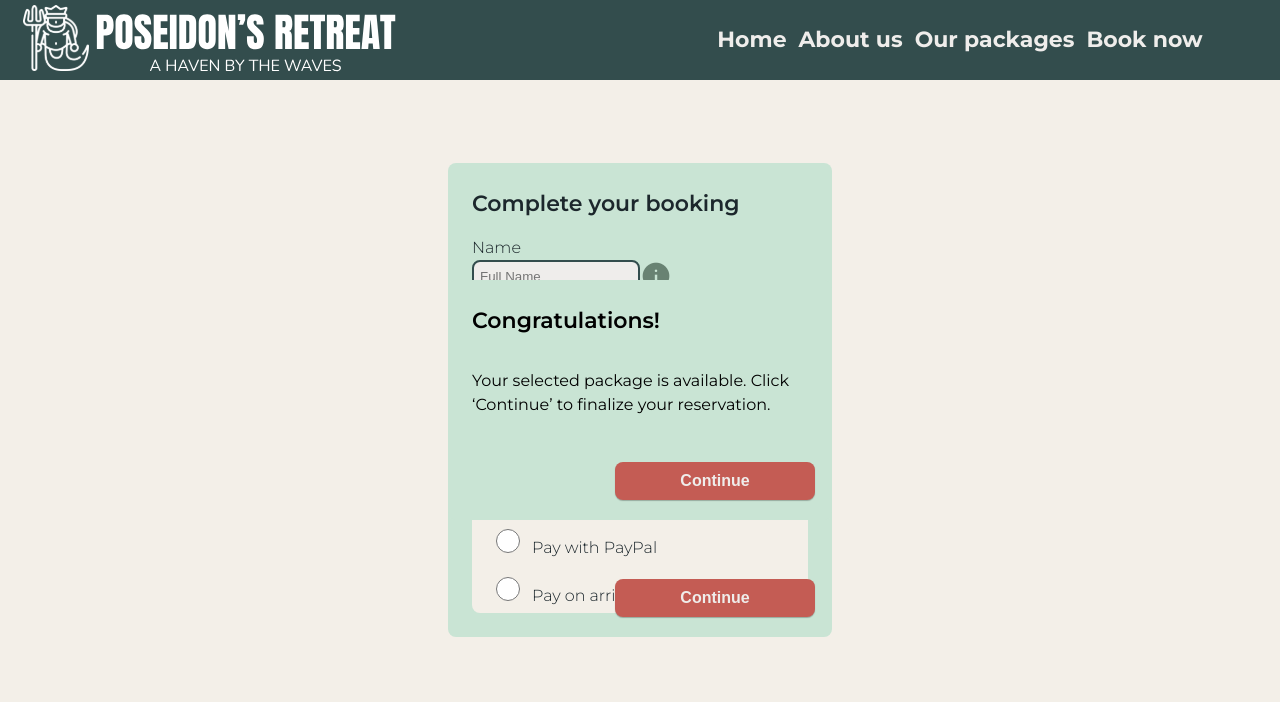
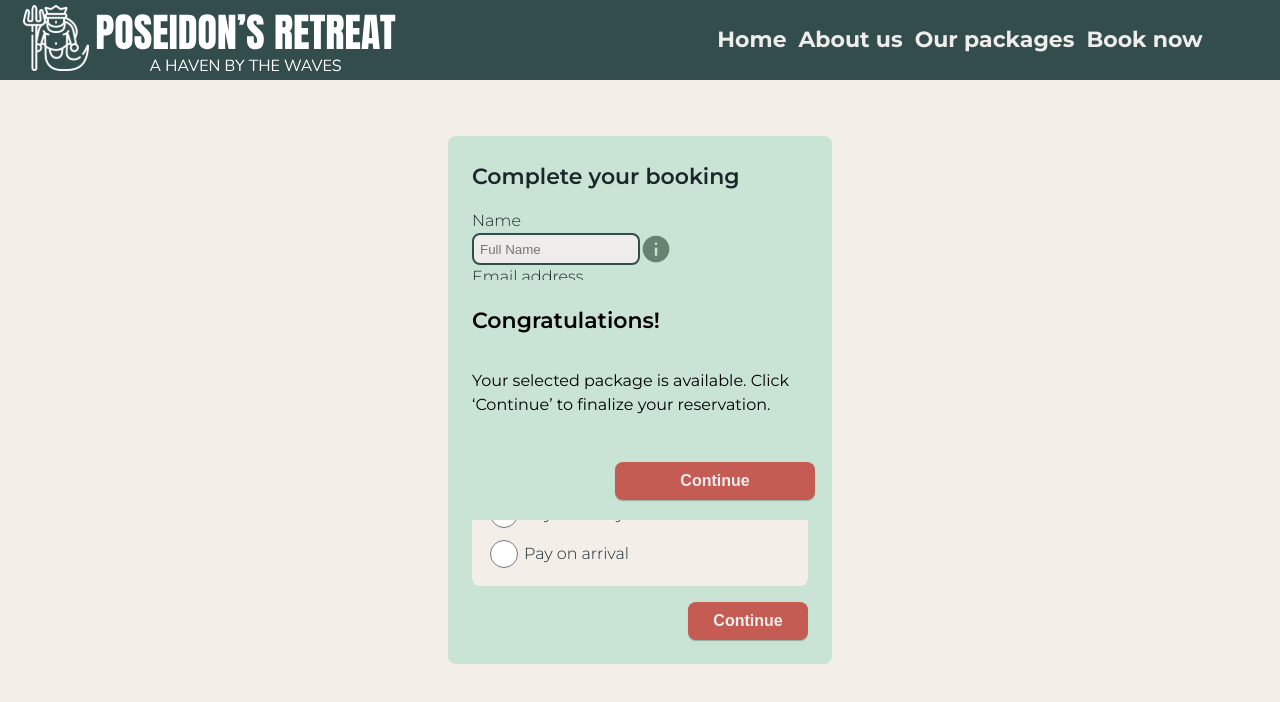
Before and after one commit to maria-jon/poseidon, a Vue app: page /booking in a window 1280 px wide. Shown: the top 702 px of the page. Built offline with nearby package versions, Linux system fonts and the light colour scheme.

Commit message:
(feat): add styling to button

```diff
--- a/src/components/BookingCard.vue
+++ b/src/components/BookingCard.vue
@@ -118,18 +118,22 @@ input[type="text"] {
   display: flex;
   flex-direction: column;
   border-radius: 8px;
-  padding: 0 $margin-xsmall;
+  padding:  $margin-xsmall;
 }
+
+.radios > label {
+  display: flex;
+  align-items: center;
+}
+
 input[type="radio"] {
-  margin: $margin-xsmall;
-  width: 1.5rem;
-  height: 1.5rem;
+  margin: 6px;
+  width: 1.75rem;
+  height: 1.75rem;
   accent-color: $color-error-red;
 }
 
 button {
-  position: absolute;
-  bottom: 20px;
-  right: 17px;
+  align-self: flex-end;
 }
 </style>
--- a/src/views/BookingView.vue
+++ b/src/views/BookingView.vue
@@ -9,7 +9,7 @@ import BookingCard from '@/components/BookingCard.vue';
   <BookingCard
     header="Complete your booking"
     label="Continue"
-    width="200px"
+    width="120px"
     />
   <PopupConfirmation
     header="Congratulations!"
```
